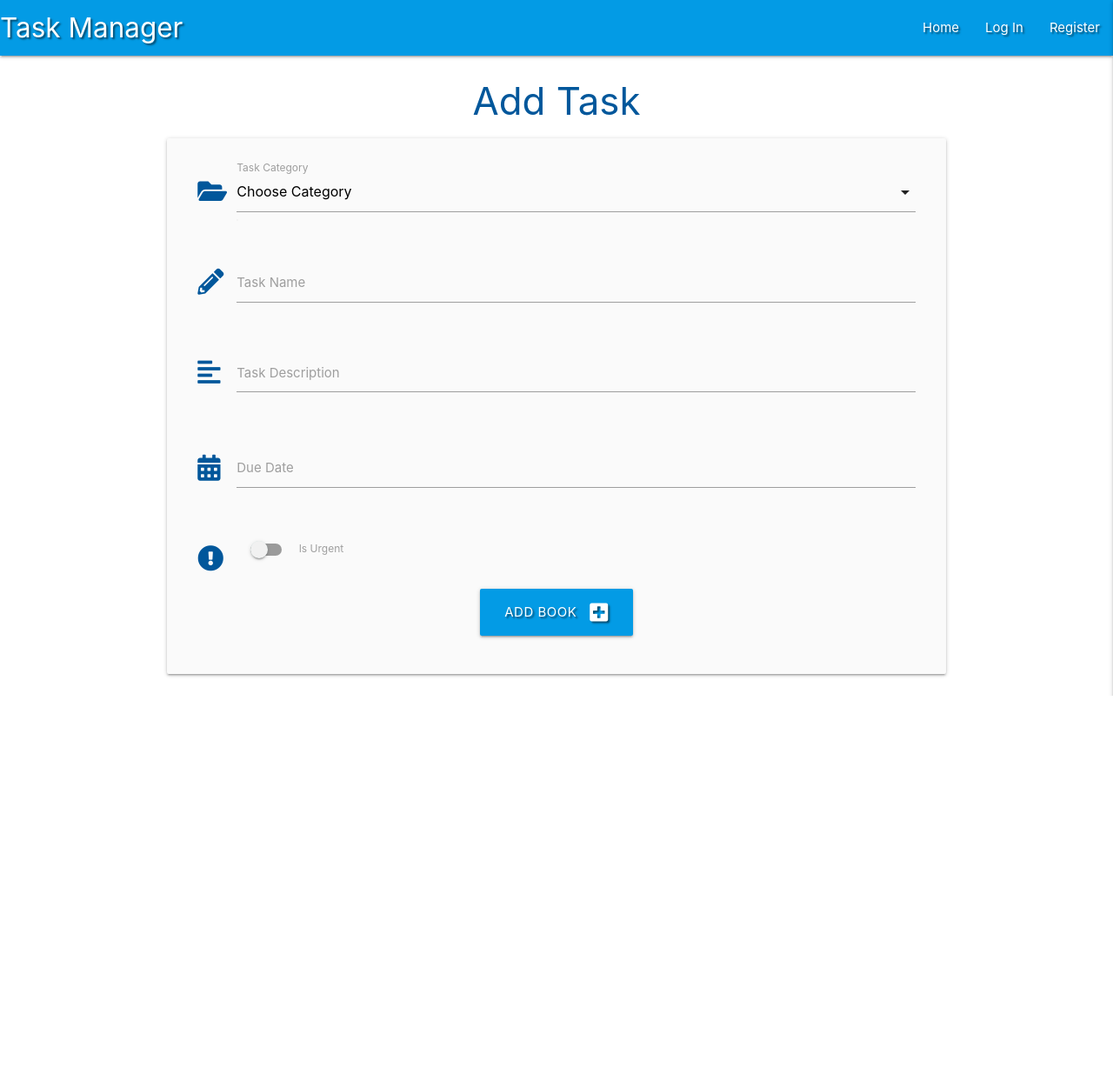
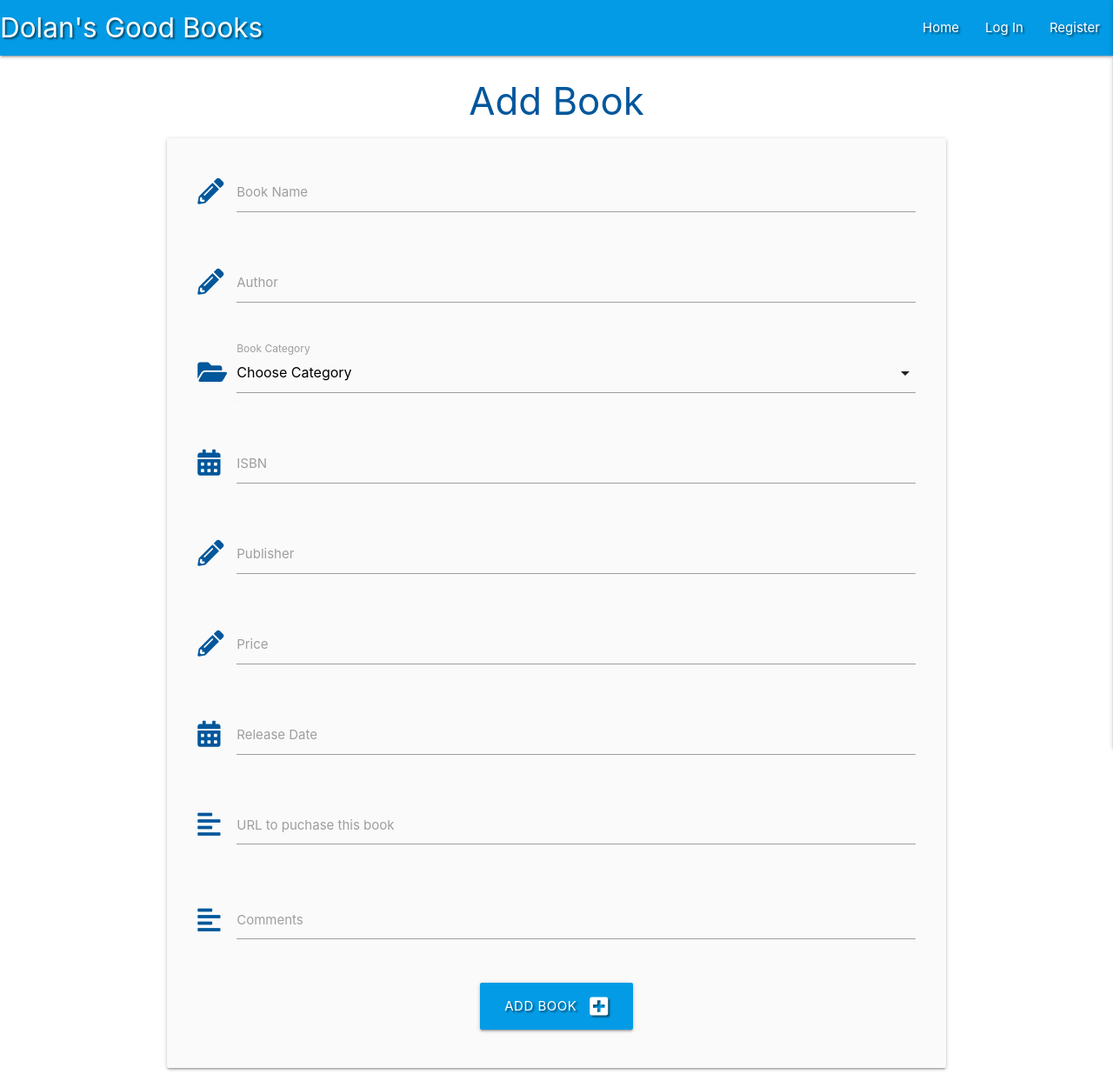
Before and after one commit to SeanD17/Milestone-Project-3, a Flask app: page /add_book in a window 1280 px wide. Shown: the whole page at 87% size. Before the commit the page ends 800 px from the top, so only its background shows below. Run offline with Flask 2, Linux system fonts and the light colour scheme; data that the repository does not hold is empty; some libraries are stand-ins or nearby versions.

Commit message:
Connection to Database Edited the html pages and py files to link to the MSP3 database on MongoDB

```diff
--- a/app.py
+++ b/app.py
@@ -110,20 +110,22 @@ def logout():
 def add_book():
     if request.method == "POST":
         book = {
-            "category_name": request.form.get("category_name"),
             "book_name": request.form.get("book_name"),
             "author": request.form.get("author"),
+            "category": request.form.get("category"),
             "isbn": request.form.get("isbn"),
             "publisher": request.form.get("author"),
             "price": request.form.get("price"),
             "release_date": request.form.get("release_date"),
-            "created_by": session["user"]
+            "website_url": request.form.get("website_url"),
+            "created_by": session["user"],
+            "comments": request.form.get("comments")
         }
         mongo.db.books.insert_one(book)
         flash("Book Successfully Added")
         return redirect(url_for("get_books"))
 
-    categories = mongo.db.categories.find().sort("category_name", 1)
+    categories = mongo.db.categories.find().sort("category", 1)
     return render_template("add_book.html", categories=categories)
 
 
@@ -131,20 +133,22 @@ def add_book():
 def edit_book(book_id):
     if request.method == "POST":
         submit = {
-            "category_name": request.form.get("category_name"),
             "book_name": request.form.get("book_name"),
             "author": request.form.get("author"),
+            "category": request.form.get("category"),
             "isbn": request.form.get("isbn"),
             "publisher": request.form.get("author"),
             "price": request.form.get("price"),
             "release_date": request.form.get("release_date"),
-            "created_by": session["user"]
+            "website_url": request.form.get("website_url"),
+            "created_by": session["user"],
+            "comments": request.form.get("comments")
         }
-        mongo.db.tasks.update({"_id": ObjectId(book_id)}, submit)
+        mongo.db.books.update({"_id": ObjectId(book_id)}, submit)
         flash("Book Successfully Updated")
 
     book = mongo.db.books.find_one({"_id": ObjectId(book_id)})
-    categories = mongo.db.categories.find().sort("category_name", 1)
+    categories = mongo.db.categories.find().sort("category", 1)
     return render_template("edit_book.html", book=book, categories=categories)
 
 
@@ -157,7 +161,7 @@ def delete_book(book_id):
 
 @app.route("/get_categories")
 def get_categories():
-    categories = list(mongo.db.categories.find().sort("category_name", 1))
+    categories = list(mongo.db.categories.find().sort("category", 1))
     return render_template("categories.html", categories=categories)
 
 
@@ -165,7 +169,7 @@ def get_categories():
 def add_category():
     if request.method == "POST":
         category = {
-            "category_name": request.form.get("category_name")
+            "category": request.form.get("category")
         }
         mongo.db.categories.insert_one(category)
         flash("New Category Added")
@@ -178,7 +182,7 @@ def add_category():
 def edit_category(category_id):
     if request.method == "POST":
         submit = {
-            "category_name": request.form.get("category_name")
+            "category": request.form.get("category")
         }
         mongo.db.categories.update({"_id": ObjectId(category_id)}, submit)
         flash("Category Successfully Updated")
--- a/templates/add_book.html
+++ b/templates/add_book.html
@@ -1,60 +1,91 @@
 {% extends "base.html" %}
 {% block content %}
 
-    <h3 class="light-blue-text text-darken-4 center-align">Add Task</h3>
+<h3 class="light-blue-text text-darken-4 center-align">Add Book</h3>
 
 <div class="row card-panel grey lighten-5">
-        <form class="col s12" method="POST" action="{{ url_for('add_task') }}">
+    <form class="col s12" method="POST" action="{{ url_for('add_book') }}">
+
+        <!-- book name -->
+        <div class="row">
+            <div class="input-field col s12">
+                <i class="fas fa-pencil-alt prefix light-blue-text text-darken-4"></i>
+                <input id="book_name" name="book_name" minlength="5" maxlength="50" type="text" class="validate"
+                    required>
+                <label for="book_name">Book Name</label>
+            </div>
+        </div>
+        <!-- author name -->
+        <div class="row">
+            <div class="input-field col s12">
+                <i class="fas fa-pencil-alt prefix light-blue-text text-darken-4"></i>
+                <input id="author_name" name="author_name" minlength="5" maxlength="50" type="text" class="validate"
+                    required>
+                <label for="author_name">Author</label>
+            </div>
+        </div>
         <!-- category selection -->
         <div class="row">
             <div class="input-field col s12">
                 <i class="fas fa-folder-open prefix light-blue-text text-darken-4"></i>
-					<select id="category_name" name="category_name" class="validate" required>
+                <select id="category" name="category_name" class="validate" required>
                     <option value="" disabled selected>Choose Category</option>
                     {% for category in categories %}
-                            <option value="{{ category.category_name }}">{{ category.category_name }}</option>
+                    <option value="{{ category.category}}">{{ category.category}}</option>
                     {% endfor %}
                 </select>
-					<label for="category_name">Task Category</label>
+                <label for="category">Book Category</label>
             </div>
         </div>
-            <!-- task name -->
+        <!-- isbn -->
+        <div class="row">
+            <div class="input-field col s12">
+                <i class="fas fa-calendar-alt prefix light-blue-text text-darken-4"></i>
+                <input id="isbn" name="isbn" type="text" class="validate" required>
+                <label for="isbn">ISBN</label>
+            </div>
+        </div>
+        <!-- publisher -->
         <div class="row">
             <div class="input-field col s12">
                 <i class="fas fa-pencil-alt prefix light-blue-text text-darken-4"></i>
-                    <input id="task_name" name="task_name" minlength="5" maxlength="50"
-                        type="text" class="validate" required>
-                    <label for="task_name">Task Name</label>
+                <input id="publisher" name="publisher" minlength="5" maxlength="50" type="text" class="validate"
+                    required>
+                <label for="publisher">Publisher</label>
             </div>
         </div>
-            <!-- task description -->
+        <!-- price -->
+        <div class="row">
+            <div class="input-field col s12">
+                <i class="fas fa-pencil-alt prefix light-blue-text text-darken-4"></i>
+                <input id="price" name="price" minlength="5" maxlength="50" type="text" class="validate" required>
+                <label for="price">Price</label>
+            </div>
+        </div>
+        <!-- release date picker -->
+        <div class="row">
+            <div class="input-field col s12">
+                <i class="fas fa-calendar-alt prefix light-blue-text text-darken-4"></i>
+                <input id="release_date" name="release_date" type="text" class="datepicker validate" required>
+                <label for="release_date">Release Date</label>
+            </div>
+        </div>
+              <!-- website url -->
               <div class="row">
                 <div class="input-field col s12">
                     <i class="fas fa-align-left prefix light-blue-text text-darken-4"></i>
-                    <textarea id="task_description" name="task_description" minlength="5"
-                        maxlength="200" class="materialize-textarea validate" required></textarea>
-                    <label for="task_description">Task Description</label>
+                    <textarea id="website_url" name="website_url" minlength="5" maxlength="200"
+                        class="materialize-textarea validate" required></textarea>
+                    <label for="website_url">URL to puchase this book</label>
                 </div>
             </div>
-            <!-- due date picker -->
+        <!-- comments -->
         <div class="row">
             <div class="input-field col s12">
-                    <i class="fas fa-calendar-alt prefix light-blue-text text-darken-4"></i>
-                    <input id="due_date" name="due_date" type="text" class="datepicker validate" required>
-                    <label for="due_date">Due Date</label>
-                </div>
-            </div>
-            <!-- is urgent toggle -->
-			<div class="row">
-				<div class="input-field col s12">
-					<div class="switch">
-                        <i class="fas fa-exclamation-circle prefix light-blue-text text-darken-4"></i>
-						<label for="is_urgent">
-                            <input type="checkbox" id="is_urgent" name="is_urgent">
-                            <span class="lever"></span>
-                            Is Urgent
-                        </label>
-					</div>
+                <i class="fas fa-align-left prefix light-blue-text text-darken-4"></i>
+                <textarea id="comments" name="comments" minlength="5" maxlength="200"
+                    class="materialize-textarea validate" required></textarea>
+                <label for="comments">Comments</label>
             </div>
         </div>
         <!-- submit button -->
--- a/templates/add_category.html
+++ b/templates/add_category.html
@@ -5,13 +5,13 @@
 
     <div class="row card-panel grey lighten-5">
         <form class="col s12" method="POST" action="{{ url_for('add_category') }}">
-            <!-- category name -->
+            <!-- category -->
             <div class="row">
                 <div class="input-field col s12">
                     <i class="fas fa-folder-open prefix light-blue-text text-darken-4"></i>
-                    <input id="category_name" name="category_name" minlength="3" maxlength="25"
+                    <input id="category" name="category" minlength="3" maxlength="25"
                         type="text" class="validate" required>
-                    <label for="category_name">Category Name</label>
+                    <label for="category">Category Name</label>
                 </div>
             </div>
             <!-- submit button -->
--- a/templates/base.html
+++ b/templates/base.html
@@ -17,13 +17,13 @@
         <!-- top navbar -->
 		<nav class="nav-extended text-shadow light-blue darken-1">
 			<div class="nav-wrapper">
-				<a href="{{ url_for('get_tasks') }}" class="brand-logo">Task Manager</a>
+				<a href="{{ url_for('get_books') }}" class="brand-logo">Dolan's Good Books</a>
 				<a href="#" data-target="mobile-demo" class="sidenav-trigger right"><i class="fas fa-bars"></i></a>
 				<ul class="right hide-on-med-and-down">
-					<li><a href="{{ url_for('get_tasks') }}">Home</a></li>
+					<li><a href="{{ url_for('get_books') }}">Home</a></li>
                     {% if session.user %}
                         <li><a href="{{ url_for('profile', username=session['user']) }}">Profile</a></li>
-                        <li><a href="{{ url_for('add_task') }}">New Task</a></li>
+                        <li><a href="{{ url_for('add_book') }}">New Book</a></li>
                         {% if session.user|lower == "admin"|lower %}
                             <li><a href="{{ url_for('get_categories') }}">Manage Categories</a></li>
                         {% endif %}
@@ -38,11 +38,11 @@
 
         <!-- mobile sidenav -->
 		<ul class="sidenav" id="mobile-demo">
-            <li><h4 class="center-align light-blue-text text-darken 4">Task Manager</h4></li>
-            <li><a href="{{ url_for('get_tasks') }}">Home</a></li>
+            <li><h4 class="center-align light-blue-text text-darken 4">Dolan's Good Books</h4></li>
+            <li><a href="{{ url_for('get_books') }}">Home</a></li>
             {% if session.user %}
                 <li><a href="{{ url_for('profile', username=session['user']) }}">Profile</a></li>
-                <li><a href="{{ url_for('add_task') }}">New Task</a></li>
+                <li><a href="{{ url_for('add_book') }}">New Book</a></li>
                 {% if session.user|lower == "admin"|lower %}
                     <li><a href="{{ url_for('get_categories') }}">Manage Categories</a></li>
                 {% endif %}
--- a/templates/categories.html
+++ b/templates/categories.html
@@ -16,7 +16,7 @@
             <div class="col s12 m3">
                 <div class="card light-blue darken-4 text-shadow center-align">
                     <div class="card-content white-text">
-                        <span class="card-title">{{ category.category_name }}</span>
+                        <span class="card-title">{{ category.category }}</span>
                     </div>
                     <div class="card-action">
                         <a href="{{ url_for('edit_category', category_id=category._id) }}" class="btn green accent-4">Edit</a>
```
Also changed, not shown: templates/books.html (+13 -16 lines), templates/edit_book.html (+71 -40 lines), templates/edit_category.html (+4 -4 lines). Lines whose indentation alone changed are shown as unchanged.
